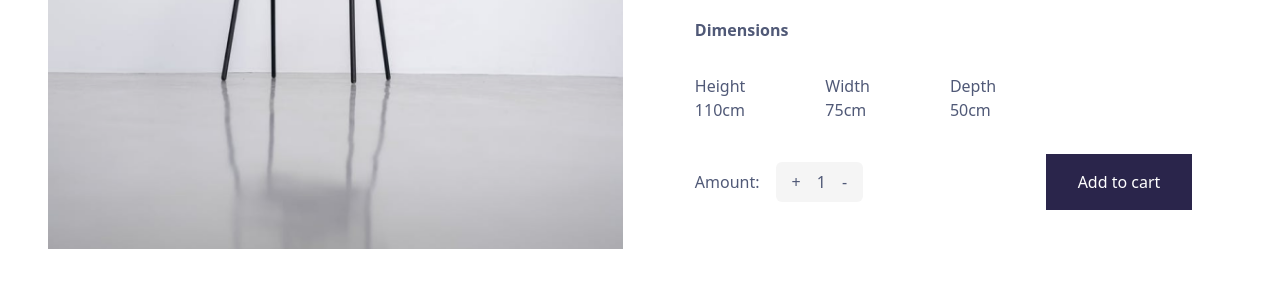
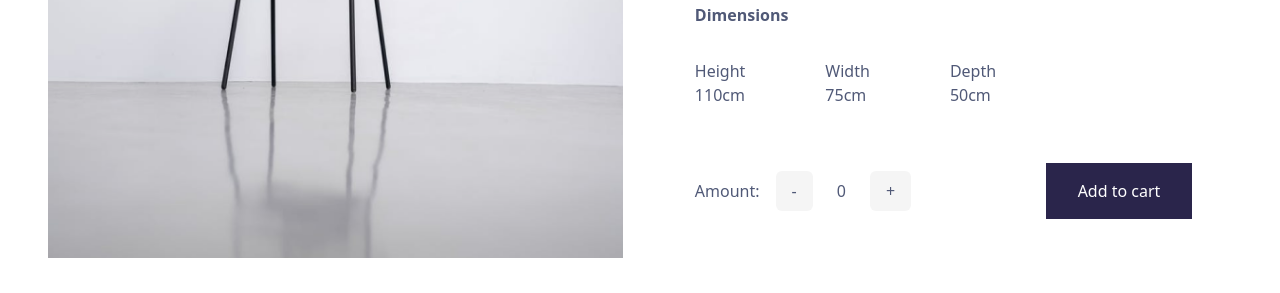
Before and after one commit to JaweriaMustafa-github/avion-figma-template, a Next.js app: page / in a window 1280 px wide. Shown: the part 4300-4593 px from the top of the page. Built offline with nearby package versions, Linux system fonts and the light colour scheme.

Commit message:
Created avion website

```diff
--- a/src/app/productlisting/page.tsx
+++ b/src/app/productlisting/page.tsx
@@ -1,10 +1,12 @@
-
+'use client'
 import Benefit from '@/components/Benefit';
 import Main from '@/components/Main';
 import Image from 'next/image';
 import React from 'react';
+import { useState , useEffect} from 'react'
 
 const ProductListing = () => {
+  const [count,setCount] = useState(0)
   return (
     <>
       <section>
@@ -59,12 +61,14 @@ const ProductListing = () => {
                       <p>50cm</p>
                     </div>
                   </div>
-                  <div className="flex flex-wrap justify-between items-center mt-8">
+                  <div className="flex justify-between items-center mt-8">
                     <div className="flex items-center gap-4">
                       <h1>Amount:</h1>
-                      <button className="flex gap-4 bg-[#F5F5F5] rounded-md px-4 py-2">
-                        <span>+</span> 1 <span>-</span>
-                      </button>
+                      <div className='py-8 flex items-center justify-center gap-6'>
+                      <button className="flex gap-4 bg-[#F5F5F5] rounded-md px-4 py-2" onClick={()=>setCount(count-1)}>-</button>
+                      {count}
+                      <button className="flex gap-4 bg-[#F5F5F5] rounded-md px-4 py-2" onClick={()=>setCount(count+1)}>+</button>
+                      </div>
                     </div>
                     <button className="w-full md:w-[146px] h-[56px] bg-[#2A254B] text-white mt-4 md:mt-0">
                       Add to cart
```
